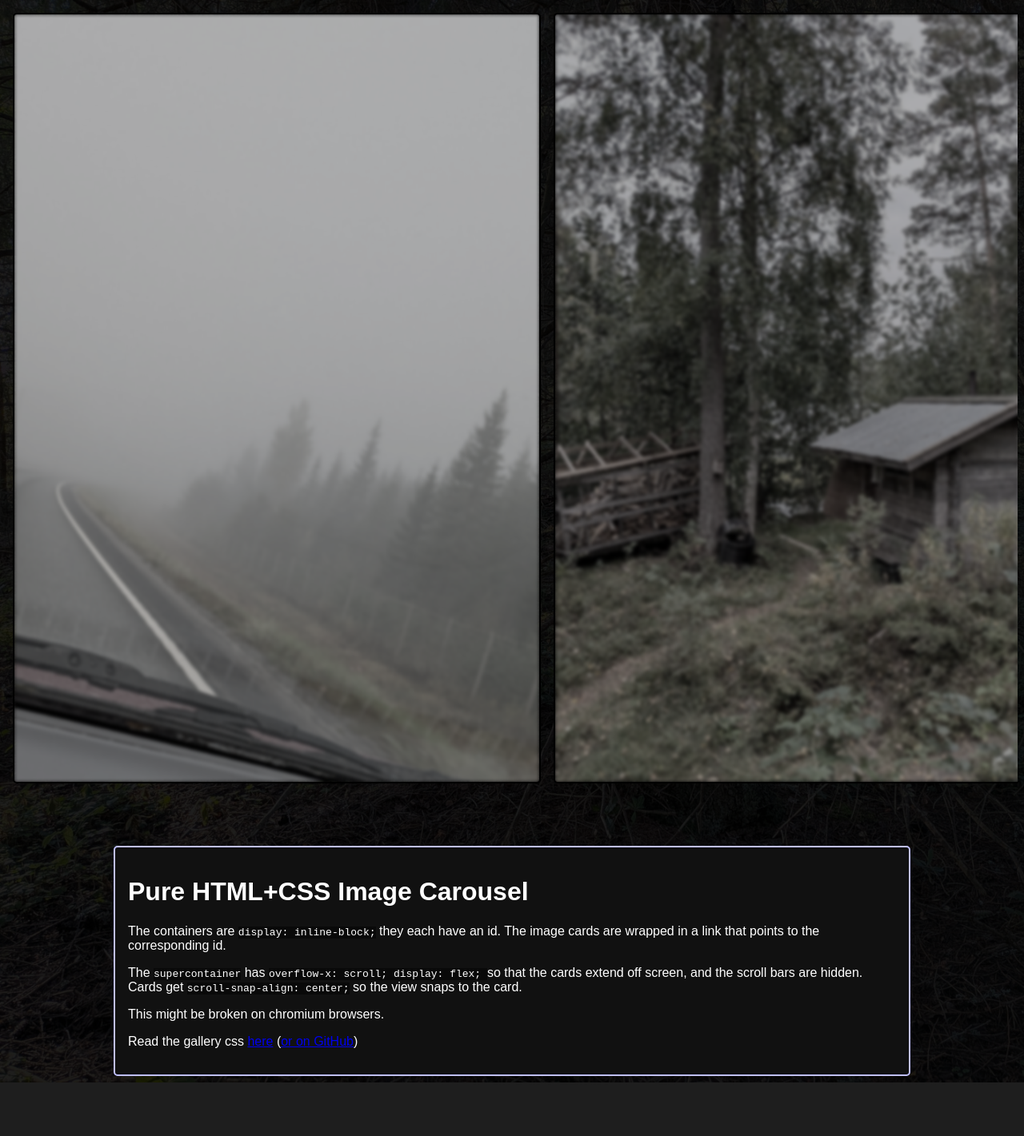
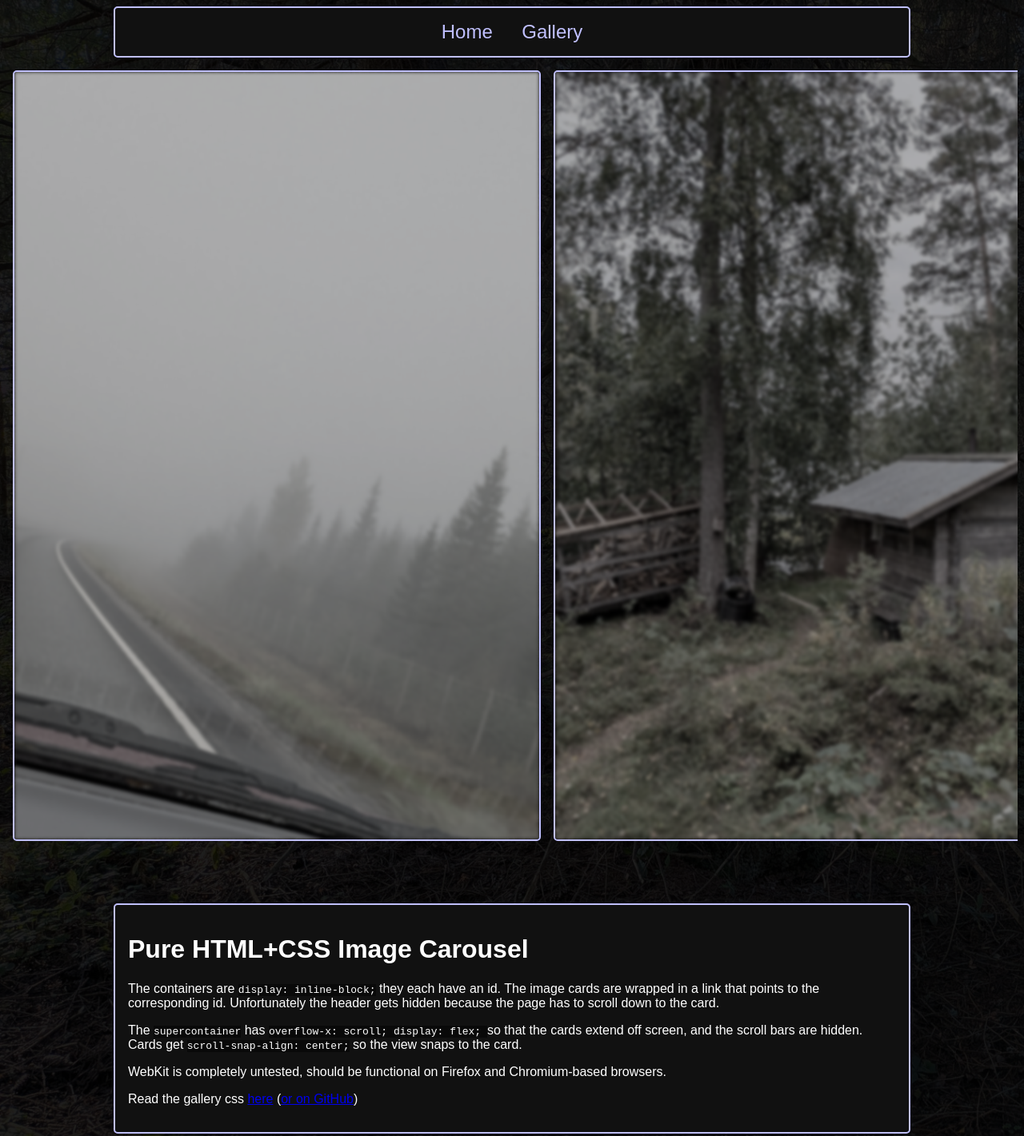
Before and after one commit to thundertheidiot/webbasicscourse, a website: page a3/gallery.html in a window 1280 px wide. Shown: the top 1421 px of the page at 80% size. Before the commit the page ends 1354 px from the top, so only its background shows below. Drawn offline with Linux system fonts and the light colour scheme.

Commit message:
improve style

```diff
--- a/a3/gallery.css
+++ b/a3/gallery.css
@@ -46,7 +46,7 @@ body {
 	/* this hides the blurry image overflow */
 	overflow: hidden;
 
-	border: 2px solid black;
+	border: 2px solid #c0c0ff;
 	border-radius: 5px;
 
 	/* take width from the enlargened container */
--- a/a3/gallery.html
+++ b/a3/gallery.html
@@ -6,6 +6,11 @@
 	</head>
 
 	<body>
+		<header class="textbox main">
+			<a href="index.html">Home</a>
+			<a href="gallery.html#one">Gallery</a>
+		</header>
+
 		<div class="supercontainer">
 			<div class="container" id="one">
 				<a href="#one">
@@ -50,7 +55,8 @@
 			<p>
 				The containers are <code>display: inline-block;</code> they each have an
 				id. The image cards are wrapped in a link that points to the
-				corresponding id.
+				corresponding id. Unfortunately the header gets hidden because the page
+				has to scroll down to the card.
 			</p>
 
 			<p>
@@ -60,7 +66,10 @@
 				<code>scroll-snap-align: center;</code> so the view snaps to the card.
 			</p>
 
-			<p>This might be broken on chromium browsers.</p>
+			<p>
+				WebKit is completely untested, should be functional on Firefox and
+				Chromium-based browsers.
+			</p>
 
 			<p>
 				Read the gallery css <a href="gallery.css">here</a> (<a
--- a/a3/style.css
+++ b/a3/style.css
@@ -55,3 +55,20 @@ body {
 .picture img {
 	width: 100%;
 }
+
+header {
+	text-align: center;
+}
+
+header > a,
+header > a:visited {
+	font-size: 24px;
+	padding: 1rem;
+
+	text-decoration: none;
+	color: #c0c0ff;
+}
+
+header > a:hover {
+	text-decoration: underline;
+}
```
Also changed, not shown: a3/index.html (+2 -1 lines).
